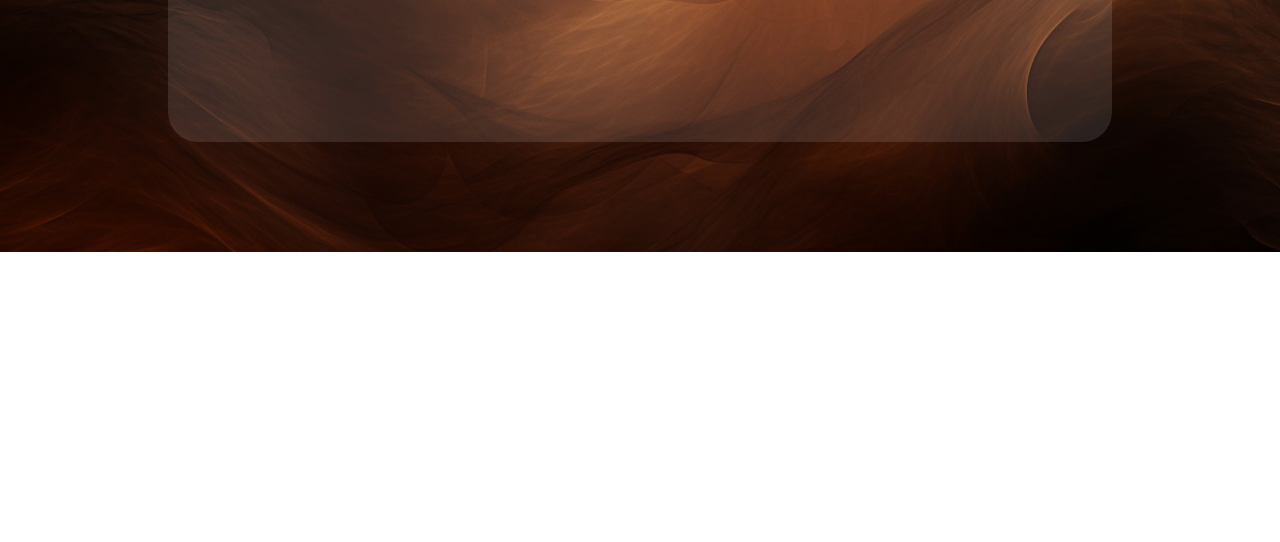
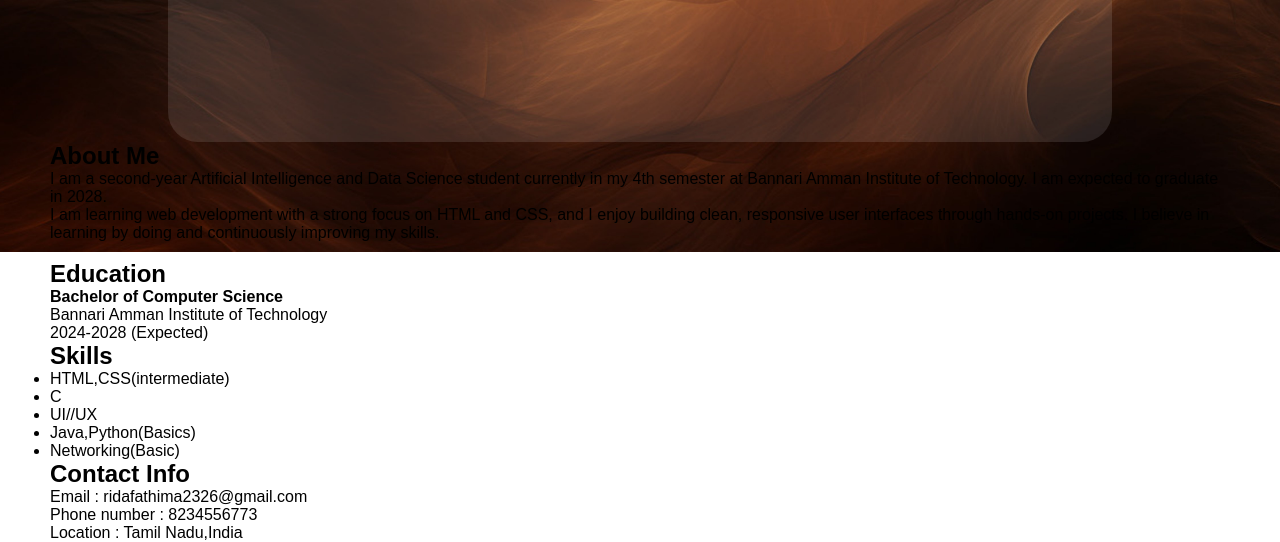
Before and after one commit to rida-23-03/portfolio-UI, a plain HTML site: page index.html in a window 1280 px wide. Shown: the part 548-1090 px from the top of the page. Before the commit the page ends 800 px from the top, so only its background shows below. Drawn offline with nearby package versions, Linux system fonts and the light colour scheme.

Commit message:
Update index.html

```diff
--- a/index.html
+++ b/index.html
@@ -45,9 +45,50 @@
             </div>
         </section>
     </div>
+    <section class="about" id="about">
+        <div class="about-box">
+            <h2>About Me</h2>
+            <p>
+                I am a second-year Artificial Intelligence and Data Science student currently in my 4th semester at
+                Bannari Amman Institute of Technology. I am expected to graduate in 2028.
+            </p>
+            <p>
+                I am learning web development with a strong focus on HTML and CSS, and I enjoy
+                building clean, responsive user interfaces through hands-on projects.
+                I believe in learning by doing and continuously improving my skills.<br><br>
+            </p>
+            <h2>Education</h2>
+            <p>
+                <strong>Bachelor of Computer Science</strong><br>
+                Bannari Amman Institute of Technology<br>
+                2024-2028 (Expected)
+            </p>
 
+        </div>
+    </section>
+    <section class="skill" id="skill">
+        <div class="skill-box">
+            <h2>Skills</h2>
+            <ul class="skillp">
+                <li>HTML,CSS(intermediate)</li>
+                <li>C</li>
+                <li>UI//UX</li>
+                <li>Java,Python(Basics)</li>
+                <li>Networking(Basic)</li>
+            </ul>
+        </div>
+    </section>
 
+    <section class="contact" id="contact">
+        <div class="contact-box">
+            <h2>Contact Info</h2>
+            <p>
+                Email : ridafathima2326@gmail.com<br>
+                Phone number : 8234556773<br>
+                Location : Tamil Nadu,India
 
-
+            </p>
+        </div>
+    </section>
 </body>
 </html>
```
